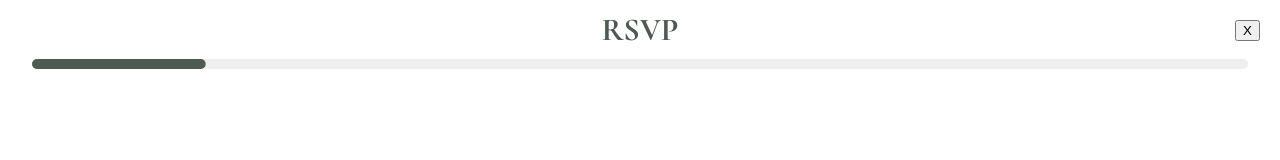
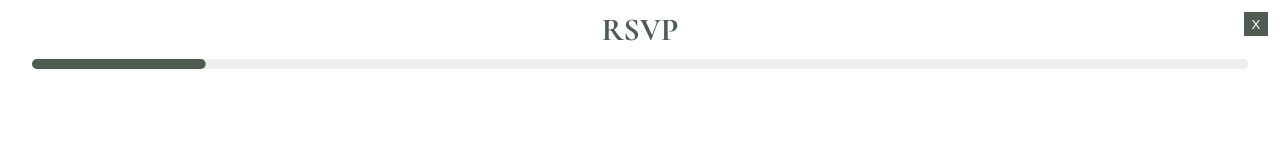
Before and after one commit to buikrisz/wedding, a React (Create React App) app: page /rsvp in a window 1280 px wide. Shown: the top 160 px of the page. Built offline with nearby package versions, Linux system fonts and the light colour scheme.

Commit message:
finalize rsvp

```diff
--- a/src/pages/Rsvp.css
+++ b/src/pages/Rsvp.css
@@ -13,8 +13,13 @@
 
 #rsvp .cancel {
   position: absolute;
-  top: 20px;
-  right: 20px;
+  top: 12px;
+  right: 12px;
+  width: 24px;
+  height: 24px;
+  border: 0;
+  background-color: #4e5b51;
+  color: #fff;
 }
 
 #rsvp .rsvpBody,
--- a/src/pages/Rsvp.tsx
+++ b/src/pages/Rsvp.tsx
@@ -61,10 +61,6 @@ export const Rsvp = () => {
   const [currentPage, setCurrentPage] = useState(0);
   const [guestList, setGuestList] = useState<GuestInformation[]>([]);
 
-  useEffect(() => {
-    console.log(">>>", guestList);
-  }, [guestList]);
-
   const handleClick = useCallback(
     (path: string) => {
       navigate(path);
```
